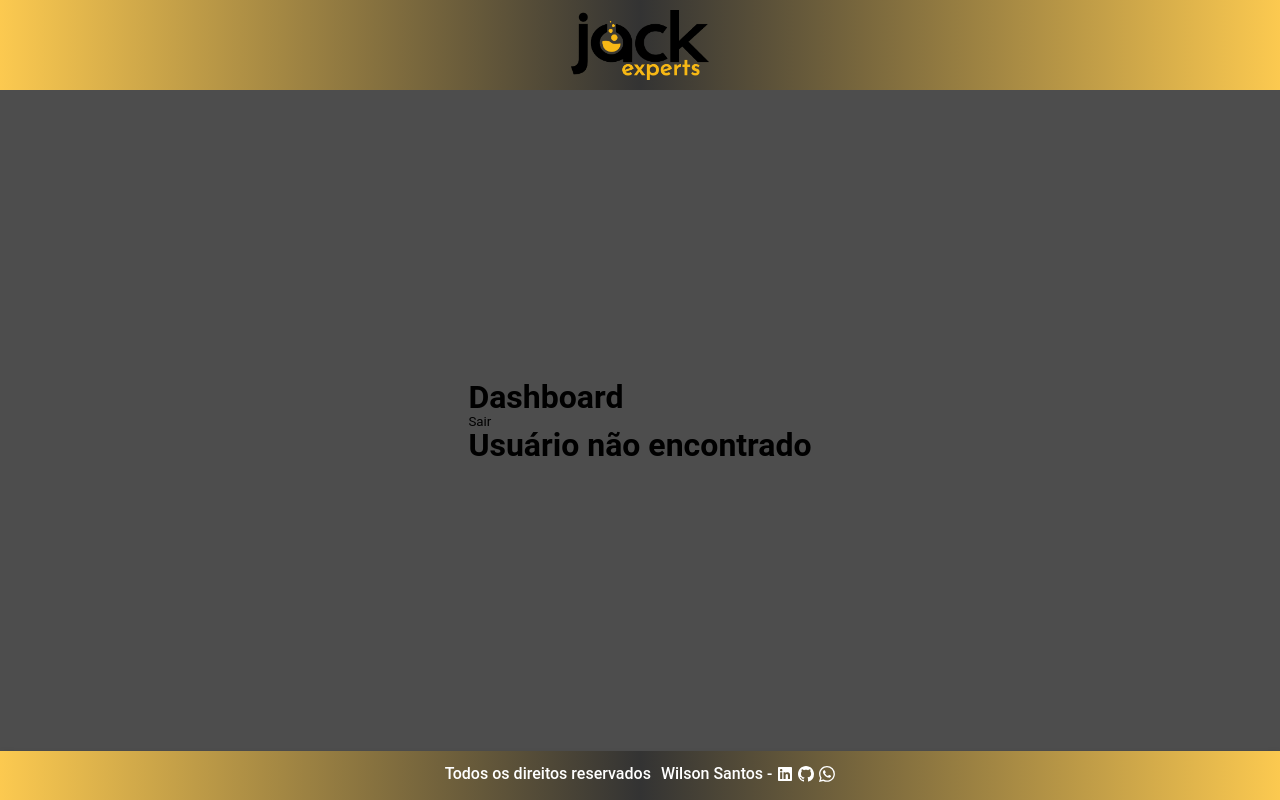
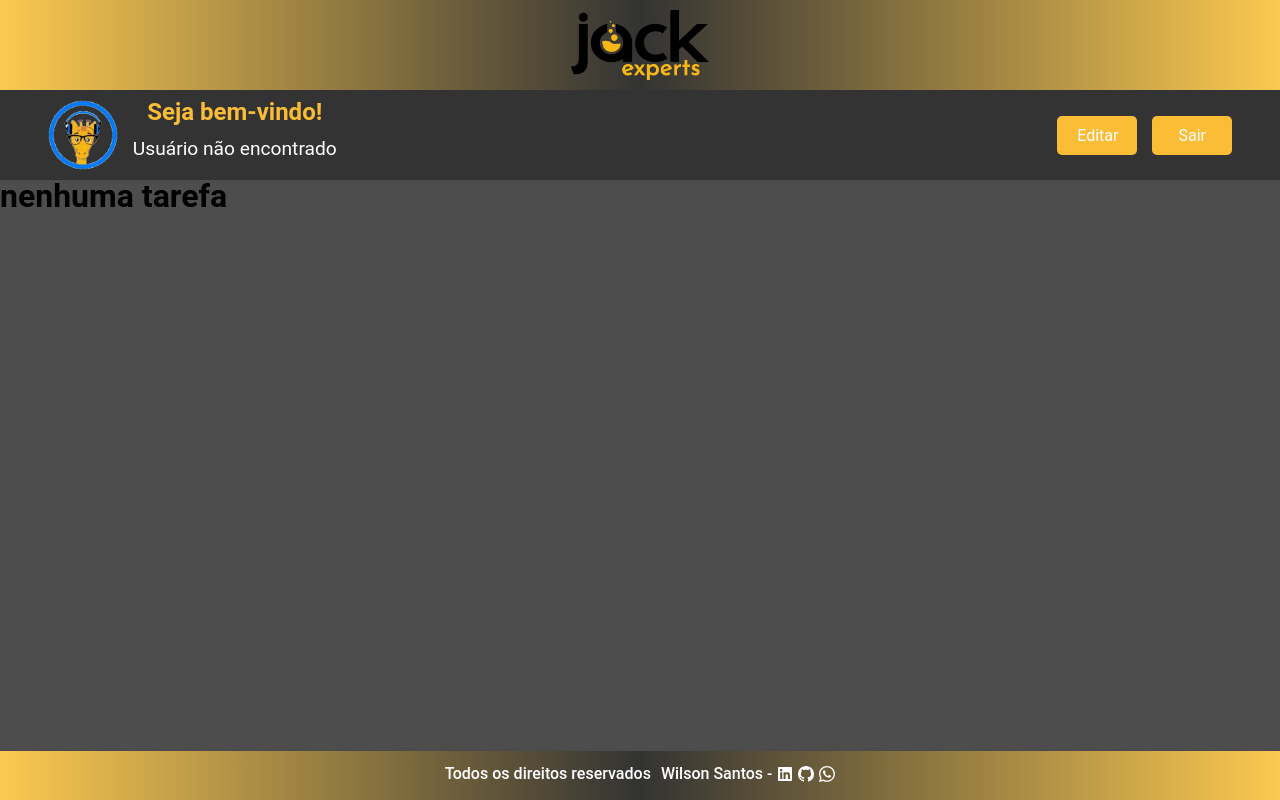
Before and after one commit to Wilrrama/Desafio_ToDoList, a React (Vite) app in the folder front/: page /dashboard in a window 1280 px wide. Built offline with nearby package versions, Linux system fonts and the light colour scheme.

Commit message:
feat: user nav bar

```diff
--- a/front/src/pages/dashboard/index.tsx
+++ b/front/src/pages/dashboard/index.tsx
@@ -1,15 +1,34 @@
 import { Button } from "../../fragments/button";
 import { useContext } from "react";
 import { UserContext } from "../../providers/UserContext/UserContext";
+import girafa_cabeca from "../../assets/img/girafa_cabeca.png";
+import { NavbarUser } from "./styles";
 
 export const Dashboard = () => {
-  const { userLogout, user } = useContext(UserContext);
+  const { user, userLogout } = useContext(UserContext);
 
   return (
-    <div>
-      <h1> Dashboard</h1>
-      <Button name={"Sair"} onClick={userLogout} />
-      <h1>{user ? user.name : "Usuário não encontrado"}</h1>
-    </div>
+    <>
+      <NavbarUser>
+        <div className="user__container">
+          <div className="user__info">
+            <img src={girafa_cabeca} alt="" />
+            <div className="text__container">
+              <h1>Seja bem-vindo!</h1>
+              <h3>{user?.name || "Usuário não encontrado"}</h3>
+            </div>
+          </div>
+          <div className="button__container">
+            <Button name={"Editar"} />
+            <Button
+              name={"Sair"}
+              onClick={userLogout}
+              className="btn__logout"
+            />
+          </div>
+        </div>
+      </NavbarUser>
+      <h1>nenhuma tarefa</h1>
+    </>
   );
 };
--- /dev/null
+++ b/front/src/pages/dashboard/styles.ts
@@ -0,0 +1,92 @@
+import styled from "styled-components";
+
+export const NavbarUser = styled.div`
+  background-color: #333;
+  width: auto;
+  display: flex;
+  justify-content: space-between;
+  align-items: center;
+  padding: 10px;
+
+  .user__container {
+    display: flex;
+    align-items: center;
+    justify-content: space-between;
+    gap: 5px;
+    width: 100%;
+    padding-left: 3%;
+    padding-right: 3%;
+
+    .user__info {
+      display: flex;
+      gap: 15px;
+    }
+
+    img {
+      width: 70px;
+    }
+
+    .text__container {
+      display: flex;
+      flex-direction: column;
+      gap: 15px;
+
+      h1 {
+        text-align: center;
+        font-size: 1.5rem;
+        color: #fbbc36;
+      }
+
+      h3 {
+        text-align: center;
+        font-size: 1.2rem;
+        font-weight: normal;
+        color: #fff;
+      }
+    }
+
+    .button__container {
+      display: flex;
+      gap: 15px;
+    }
+
+    .btn__logout {
+      &:hover {
+        background-color: #ff0000;
+      }
+    }
+
+    button {
+      width: 80px;
+      padding: 10px 20px;
+      background-color: #fbbc36;
+      color: #fff;
+      border: none;
+      border-radius: 5px;
+      cursor: pointer;
+      font-size: 1rem;
+      transition: background-color 0.3s ease;
+
+      &:hover {
+        background-color: #ffcc00;
+      }
+    }
+  }
+  @media (max-width: 525px) {
+    .button__container {
+      flex-direction: column;
+    }
+  }
+  @media (max-width: 427px) {
+    .text__container {
+      h1 {
+        font-size: 15px;
+      }
+
+      h3 {
+        font-size: 0.8rem;
+        color: #fff;
+      }
+    }
+  }
+`;
--- a/front/src/pages/login/index.tsx
+++ b/front/src/pages/login/index.tsx
@@ -1,7 +1,7 @@
 import { Button } from "../../fragments/button";
 import { Input } from "../../fragments/input";
 import mascote from "../../assets/img/mascote.png";
-import { StyledLogin } from "./styles";
+import { LoginContainer, StyledLogin } from "./styles";
 import { Link } from "react-router-dom";
 import { SubmitHandler, useForm } from "react-hook-form";
 import { UserContext } from "../../providers/UserContext/UserContext";
@@ -27,6 +27,7 @@ export const Login = () => {
   };
 
   return (
+    <LoginContainer>
       <StyledLogin>
         {loading && <Loading />}
         <div className="form__container">
@@ -56,5 +57,6 @@ export const Login = () => {
           <img src={mascote} alt="girafa usando o notebook" />
         </div>
       </StyledLogin>
+    </LoginContainer>
   );
 };
--- a/front/src/pages/login/styles.ts
+++ b/front/src/pages/login/styles.ts
@@ -1,4 +1,11 @@
 import styled from "styled-components";
+
+export const LoginContainer = styled.main`
+  background-color: #4d4d4d;
+  display: flex;
+  flex-direction: column;
+  min-height: 70vh;
+`;
 
 export const StyledLogin = styled.section`
   display: flex;
@@ -11,6 +18,7 @@ export const StyledLogin = styled.section`
   .form__container {
     width: 100%;
     max-width: 400px;
+    min-width: 280px;
     padding: 10px;
     border-radius: 8px;
     box-shadow: 0 4px 8px rgba(251, 188, 36, 0.8);
@@ -93,7 +101,9 @@ export const StyledLogin = styled.section`
     max-width: 500px;
 
     img {
-      max-width: 100%;
+      min-width: 300px;
+      max-width: 400px;
+
       height: auto;
       border-radius: 8px;
     }
@@ -110,14 +120,14 @@ export const StyledLogin = styled.section`
     }
 
     .image__container {
-      width: 90%;
+      width: 80%;
       max-width: 400px;
     }
   }
 
   @media (max-width: 480px) {
     .form__container {
-      width: 100%;
+      width: 80%;
       padding: 15px;
     }
   }
--- a/front/src/pages/register/styles.ts
+++ b/front/src/pages/register/styles.ts
@@ -11,6 +11,7 @@ export const StyledRegister = styled.section`
   margin: 0 auto;
 
   h3 {
+    margin-top: 30px;
     color: #fff;
     margin-bottom: 10px;
     cursor: pointer;
--- a/front/src/styles/appStyles.ts
+++ b/front/src/styles/appStyles.ts
@@ -8,8 +8,5 @@ export const AppContainer = styled.div`
 
 export const MainContent = styled.main`
   flex-grow: 1;
-  display: flex;
-  justify-content: center;
-  align-items: center;
   background-color: #4d4d4d;
 `;
```
Also changed, not shown: front/src/assets/img/1645916073936.jpeg (added), front/src/assets/img/girafa_cabeca.png (added). Lines whose indentation alone changed are shown as unchanged.
